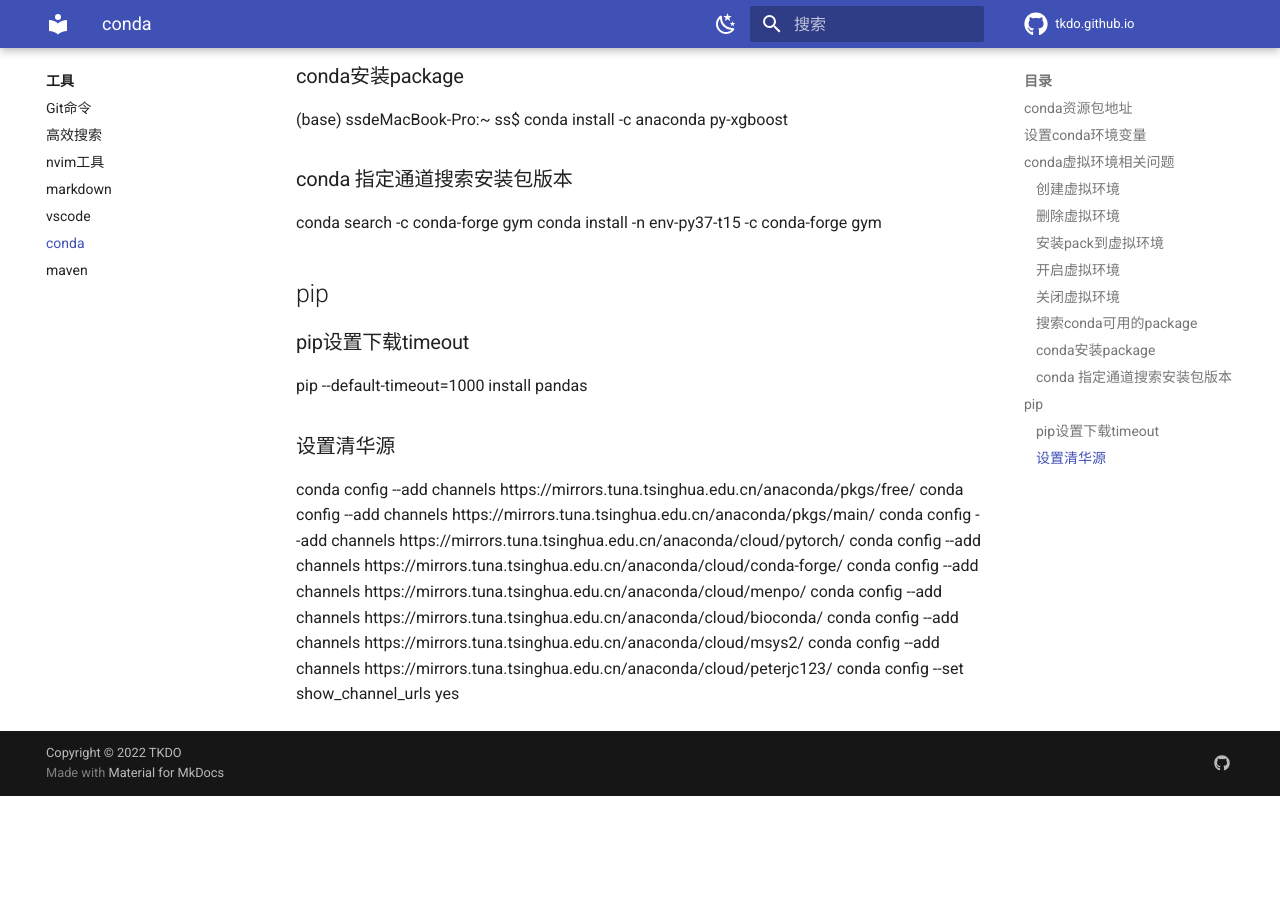
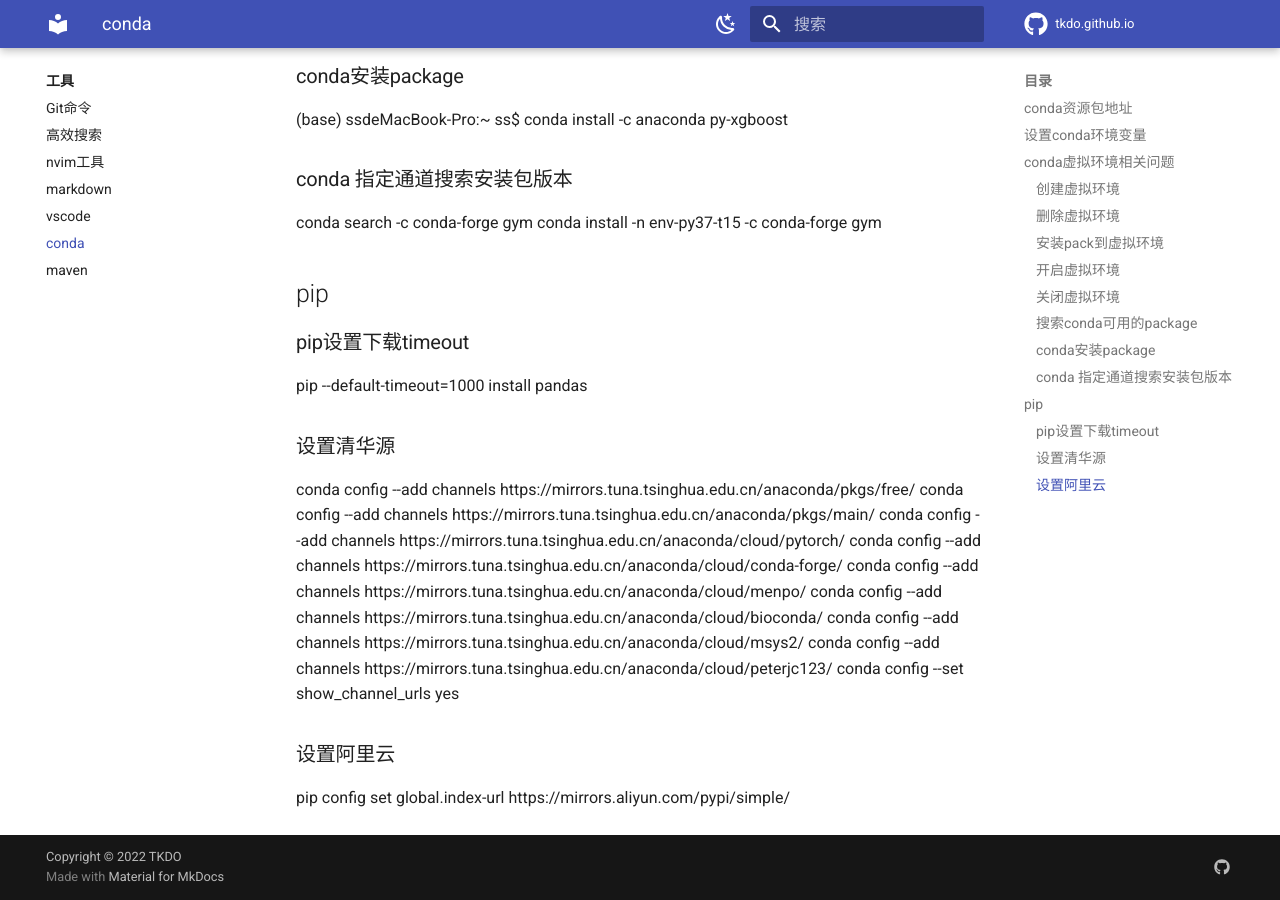
Before and after one commit to tkdo/tkdo.github.io, an MkDocs documentation site: the page built from docs/tools/anaconda.md, in a window 1280 px wide and 900 px high, scrolled down 1144 px. Built offline with MkDocs 1.6.1 and Material for MkDocs 9.7.7, drawn with Linux system fonts in a browser that asks for light colours; comment, search, counter and statistics services are not loaded; before the commit the page ends 1940 px from its top, so only the background shows below that.

Commit message:
pip aliyun

```diff
--- a/docs/tools/anaconda.md
+++ b/docs/tools/anaconda.md
@@ -46,3 +46,6 @@
 conda config --add channels https://mirrors.tuna.tsinghua.edu.cn/anaconda/cloud/msys2/
 conda config --add channels https://mirrors.tuna.tsinghua.edu.cn/anaconda/cloud/peterjc123/
 conda config --set show_channel_urls yes
+
+### 设置阿里云
+pip config set global.index-url https://mirrors.aliyun.com/pypi/simple/
```
